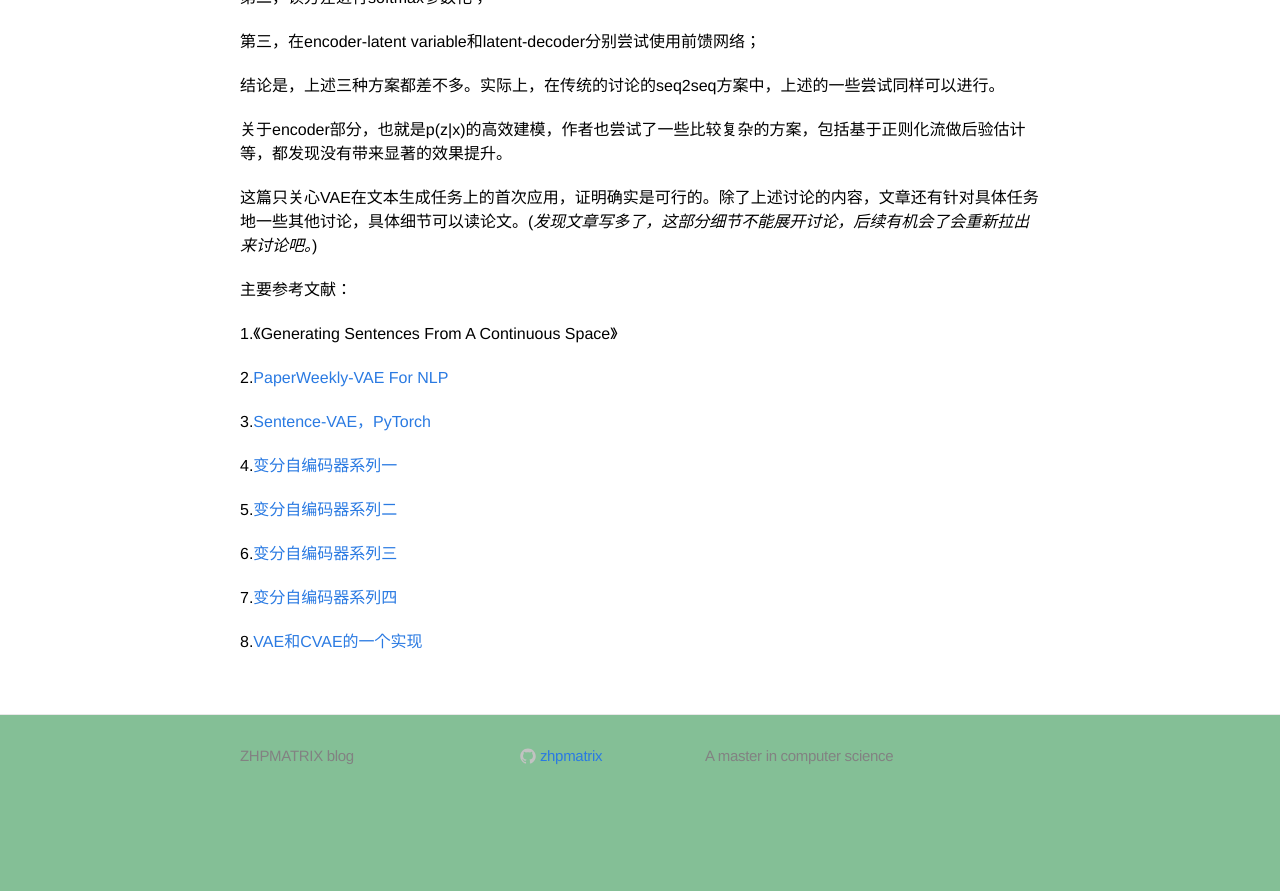
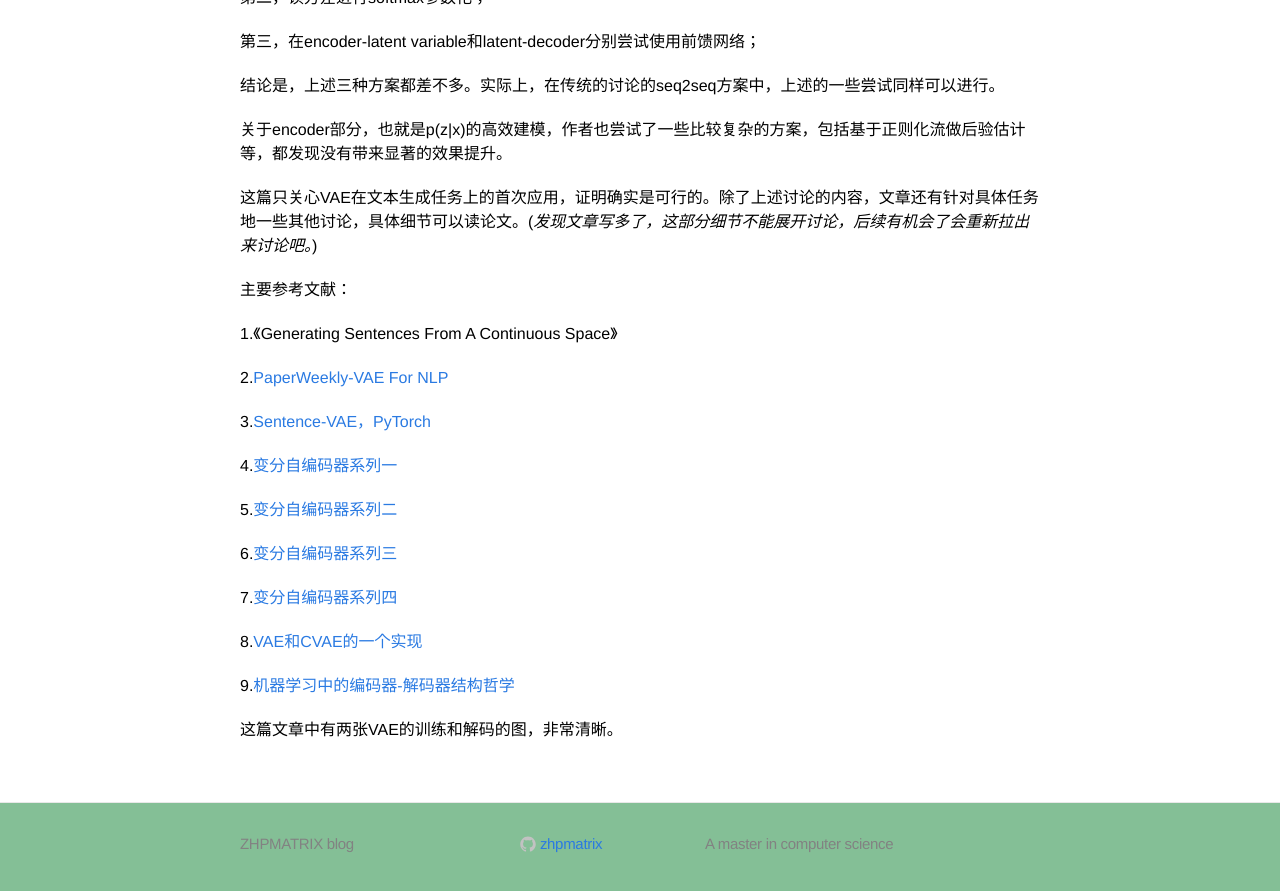
Before and after one commit to zhpmatrix/zhpmatrix.github.io, a Jekyll site: the page built from _posts/2019-02-05-vae-text-generation.md, in a window 1280 px wide and 900 px high, scrolled down 2677 px. Shown: the top 891 px of the window. Built offline with Jekyll 4.4.1, drawn with Linux system fonts in a browser that asks for light colours; formulas are drawn with MathJax 3; comment, search, counter and statistics services are not loaded; before the commit the page ends 3489 px from its top, so only the background shows below that.

Commit message:
add new ref

```diff
--- a/_posts/2019-02-05-vae-text-generation.md
+++ b/_posts/2019-02-05-vae-text-generation.md
@@ -103,3 +103,7 @@ $$z=均值+\epsilon*方差，\epsilon \sim N(0,I)$$
 7.[变分自编码器系列四](https://spaces.ac.cn/archives/5887)
 
 8.[VAE和CVAE的一个实现](https://github.com/GauravBh1010tt/DL-Seq2Seq)
+
+9.[机器学习中的编码器-解码器结构哲学](https://mp.weixin.qq.com/s?__biz=MzIzNjc0MTMwMA==&mid=2247487935&idx=1&sn=e1c372bb09b5027fc89b5af25d264f70&chksm=e8d26664dfa5ef72dcf092a712c6fbf5346a50c9c53c5d08213fd92ba0ee5b987469b45ce189&mpshare=1&scene=23&srcid=%23rd)
+
+这篇文章中有两张VAE的训练和解码的图，非常清晰。
```
